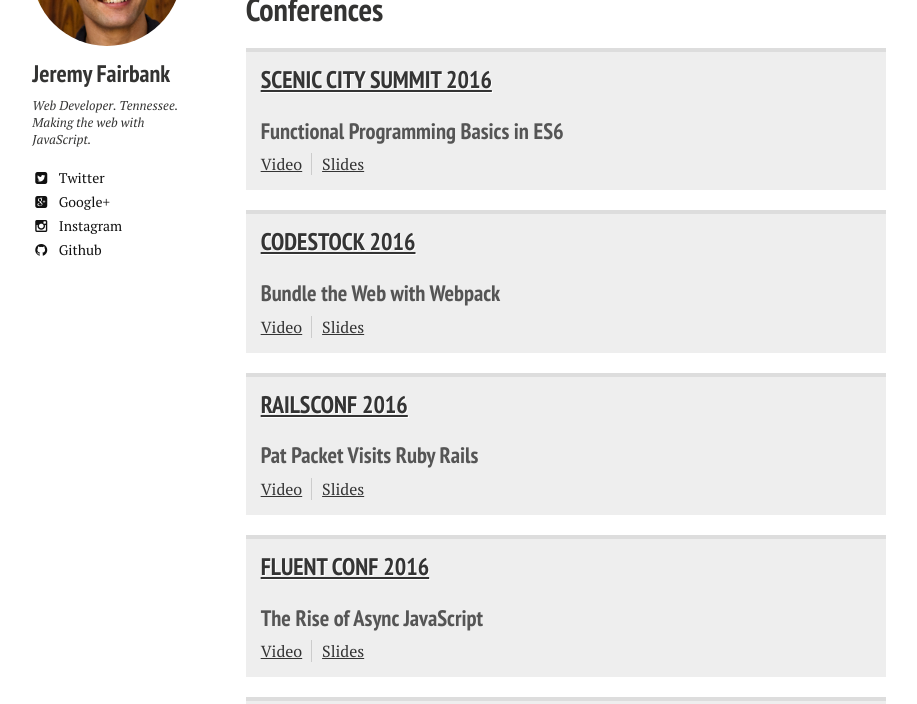
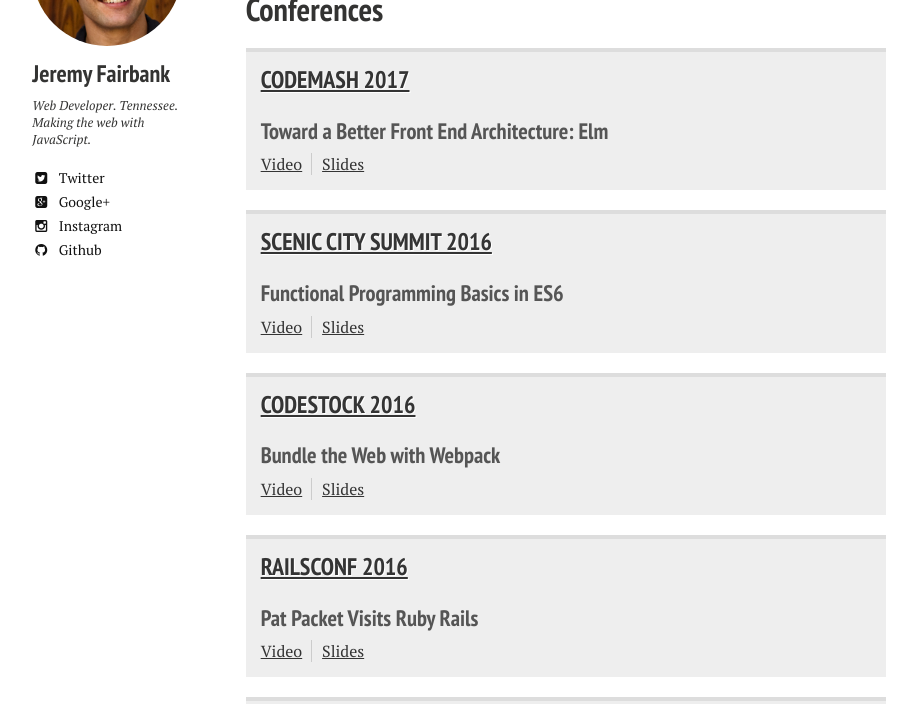
Before and after one commit to jfairbank/blog, a Jekyll site: the page built from conferences/index.md, in a window 1280 px wide and 900 px high, scrolled down 465 px, cut to the strip 196-900 px from the top of the window. Shown: the whole strip, without its empty margins (21-938 px from the left). Built offline with Jekyll 4.4.1, drawn with Linux system fonts in a browser that asks for light colours; nearby versions of some CDN libraries.

Commit message:
Add CodeMash 2017 to conferences

```diff
--- a/_data/conferences.yml
+++ b/_data/conferences.yml
@@ -1,3 +1,13 @@
+- name: "CodeMash 2017"
+  url: http://www.codemash.org/
+  ext_link: <a href="http://www.codemash.org/" target="_blank">CodeMash</a>
+  location: Sandusky, OH
+  talks:
+    - title: "Toward a Better Front End Architecture: Elm"
+      slides_url: https://speakerdeck.com/jfairbank/codemash-2017-toward-a-better-front-end-architecture-elm
+      slides_embed: <script async class="speakerdeck-embed" data-id="7ced46a920dd4ab09dcc0914d7ae59ac" data-ratio="1.77777777777778" src="//speakerdeck.com/assets/embed.js"></script>
+      video_url: https://www.youtube.com/watch?v=EDp6UmaA9CM
+
 - name: "Scenic City Summit 2016"
   url: http://www.sceniccitysummit.com/
   ext_link: <a href="http://www.sceniccitysummit.com/" target="_blank">Scenic City Summit</a>
```
Also changed, not shown: 13 other files.
